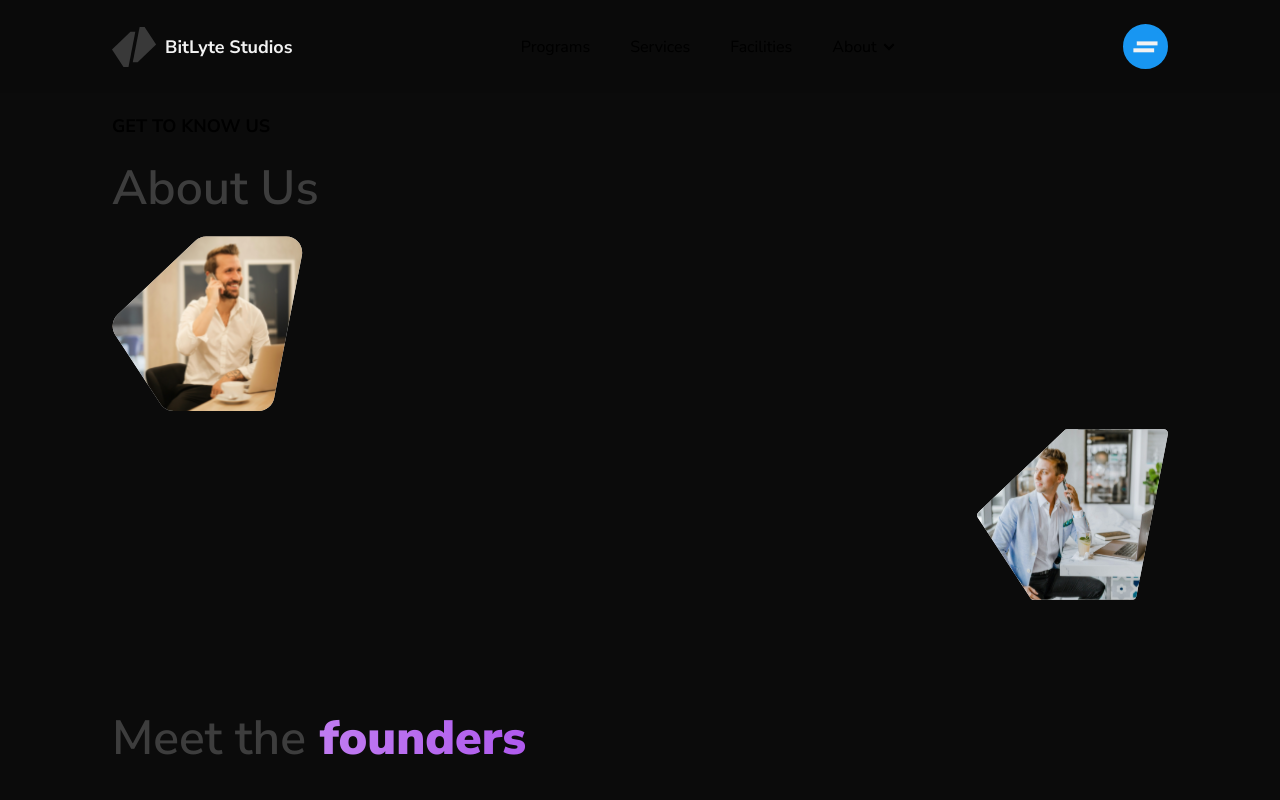
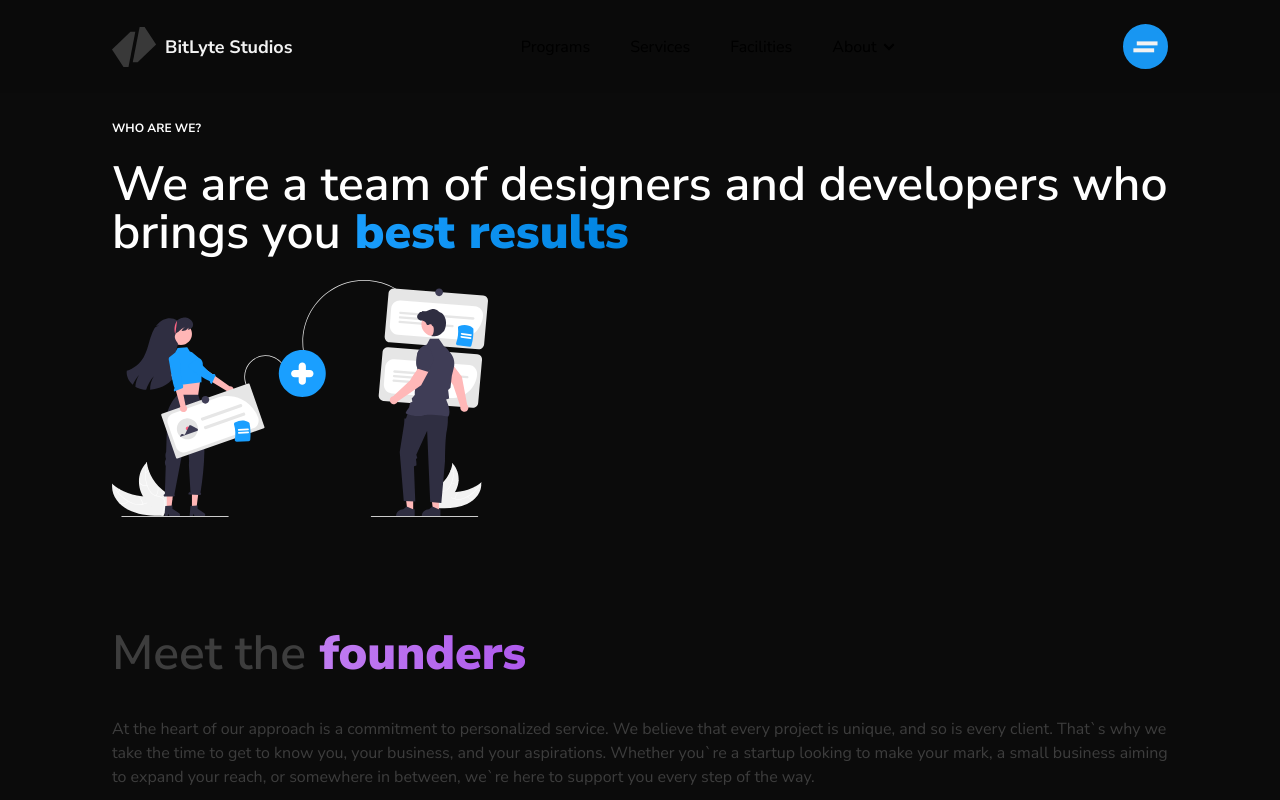
Before and after one commit to zrvnarmarin/BitLyte-Studios-Website, a Next.js app: page /about-us in a window 1280 px wide. Shown: the top 800 px of the page. Built offline with nearby package versions, Linux system fonts and the light colour scheme.

Commit message:
hero section of about route restyled

```diff
--- a/app/about-us/(about-us-sections)/HeroSection.tsx
+++ b/app/about-us/(about-us-sections)/HeroSection.tsx
@@ -1,32 +1,23 @@
 import React from "react";
-import SectionWrapper from "../../components/SectionWrapper";
 import '../../../public/test.css'
 import Image from "next/image";
-import HeroImage from '../../../public/images/about-us/IgorImg.svg'
-import HeroImageTwo from '../../../public/images/about-us/MarinImg.svg'
-
+import HeroImage from '../../../public/images/home/undraw_collaborators_re_hont 1.svg'
+import ArrowRight from '../../../public/images/Rectangle 1.svg'
+import HeroSectionWrapper from "../../components/HeroSectionWrapper";
 
 export default function HeroSection() {
     return (
-        <SectionWrapper>
-            <p className="text-lg font-bold text-black uppercase">Get to know us</p>
-            <h1 className="text-5xl text-primary-brown font-semibold">
-                About Us
+        <HeroSectionWrapper>
+            <p className="text-xs md:text-md font-bold md:font-bold text-[#ffffff] uppercase pt-2">Who are we?</p>
+            <h1 className="text-5xl text-[#ffffff] font-semibold text-start">
+                We are a team of designers and developers who brings you
+                <span className="custom-text font-black">
+                    {" "}best results {" "}
+                </span>
             </h1>
-            {/* <div className="w-full flex">
-                <button className="flex items-center gap-2 py-2 px-6 text-[#ffffff] bg-gradient-to-r from-[#1A9FFF] to-[#0083E0]  rounded-full text-xl">
-                    <Image src={ArrowRight} alt="hero_image"  />
-                    Get in touch
-                </button>
-            </div> */}
-            <div className="w-full flex flex-col gap-4 bg-red-400">
-                <div className="flex items-center justify-start">
-                    <Image src={HeroImage} alt="hero_image" className="text-end" />
-                </div>
-                <div className="flex items-center justify-end">
-                    <Image src={HeroImageTwo} alt="hero_image" className="rotate-180" />
-                </div>
+            <div className="bg-red-400 w-full h-full">
+                <Image src={HeroImage} alt="hero_image" className="" />
             </div>
-        </SectionWrapper>
+        </HeroSectionWrapper>
     )
 }
```
